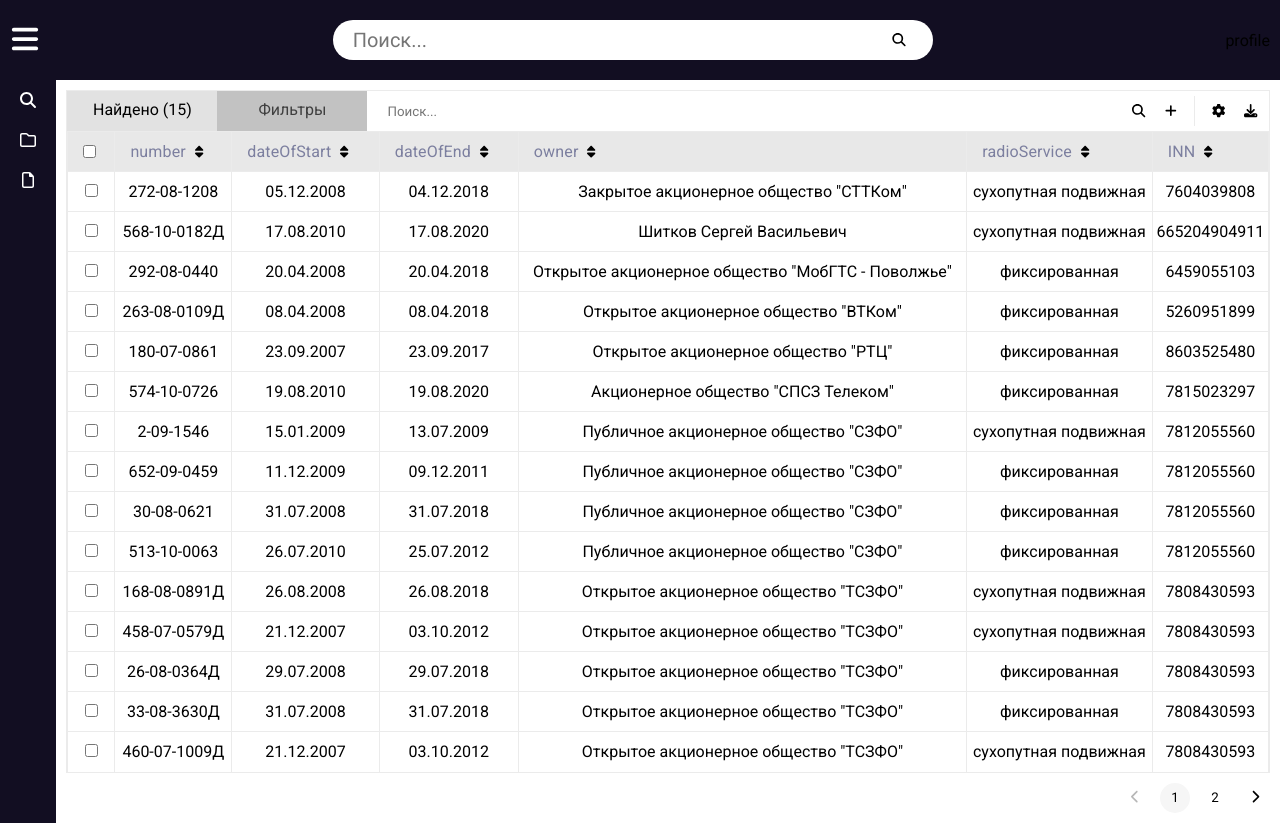
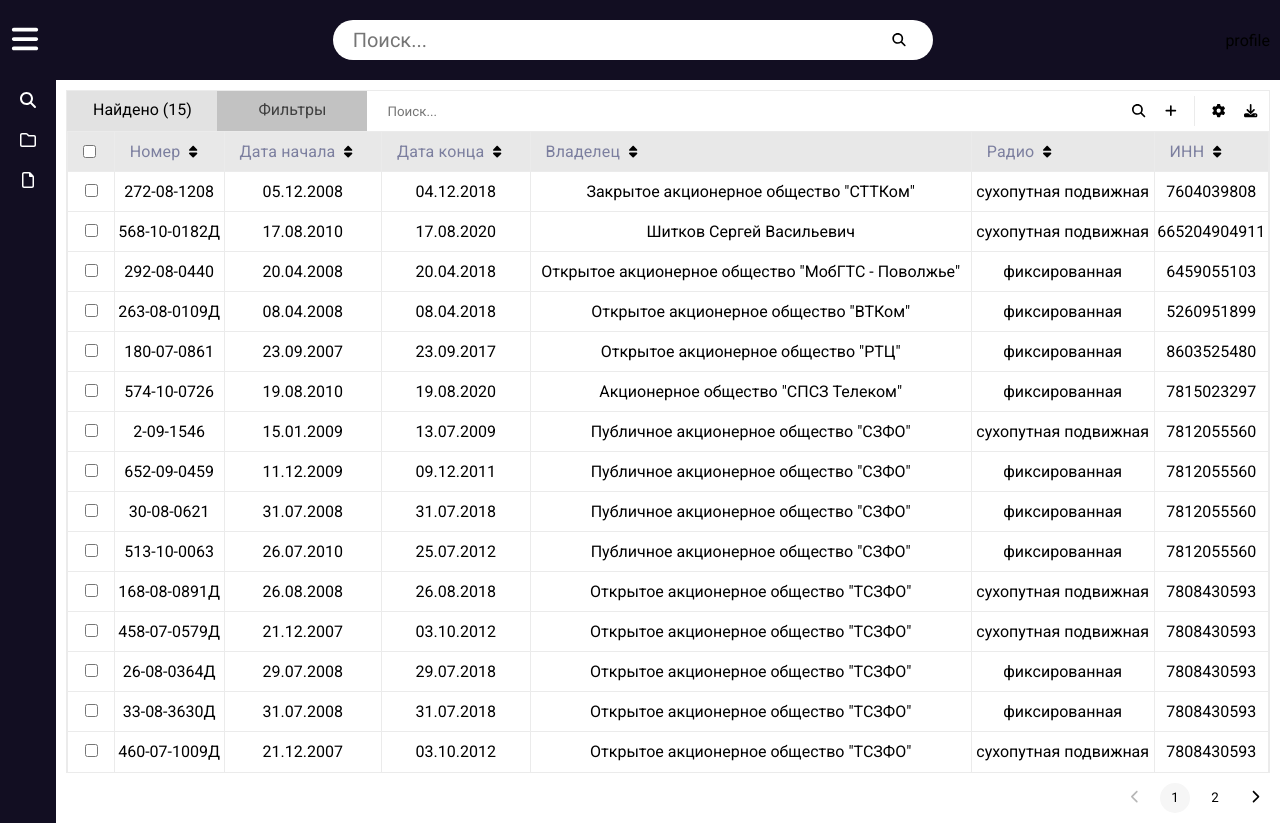
Before and after one commit to plamyaa/grfc-frontend, a Vue app: page / in a window 1280 px wide. Built offline with nearby package versions, Linux system fonts and the light colour scheme.

Commit message:
fixed header

```diff
--- a/src/entities/table/ui/body/header/cell/headerCell.vue
+++ b/src/entities/table/ui/body/header/cell/headerCell.vue
@@ -55,7 +55,7 @@ const selectRows = () => store.commit(tableModel.mutations.toggleAllRows);
   <th class="header__cell" :id="sortingIcon">
     <div class="header__cell-wrapper">
       <div v-if="column.value !== 'id'" class="header__buttons-wrapper">
-        <span class="header__text"> {{ column.value }} </span>
+        <span class="header__text"> {{ column.name }} </span>
         <button
           class="header__sort-button"
           :id="`header__button-${column.value}`"
```
